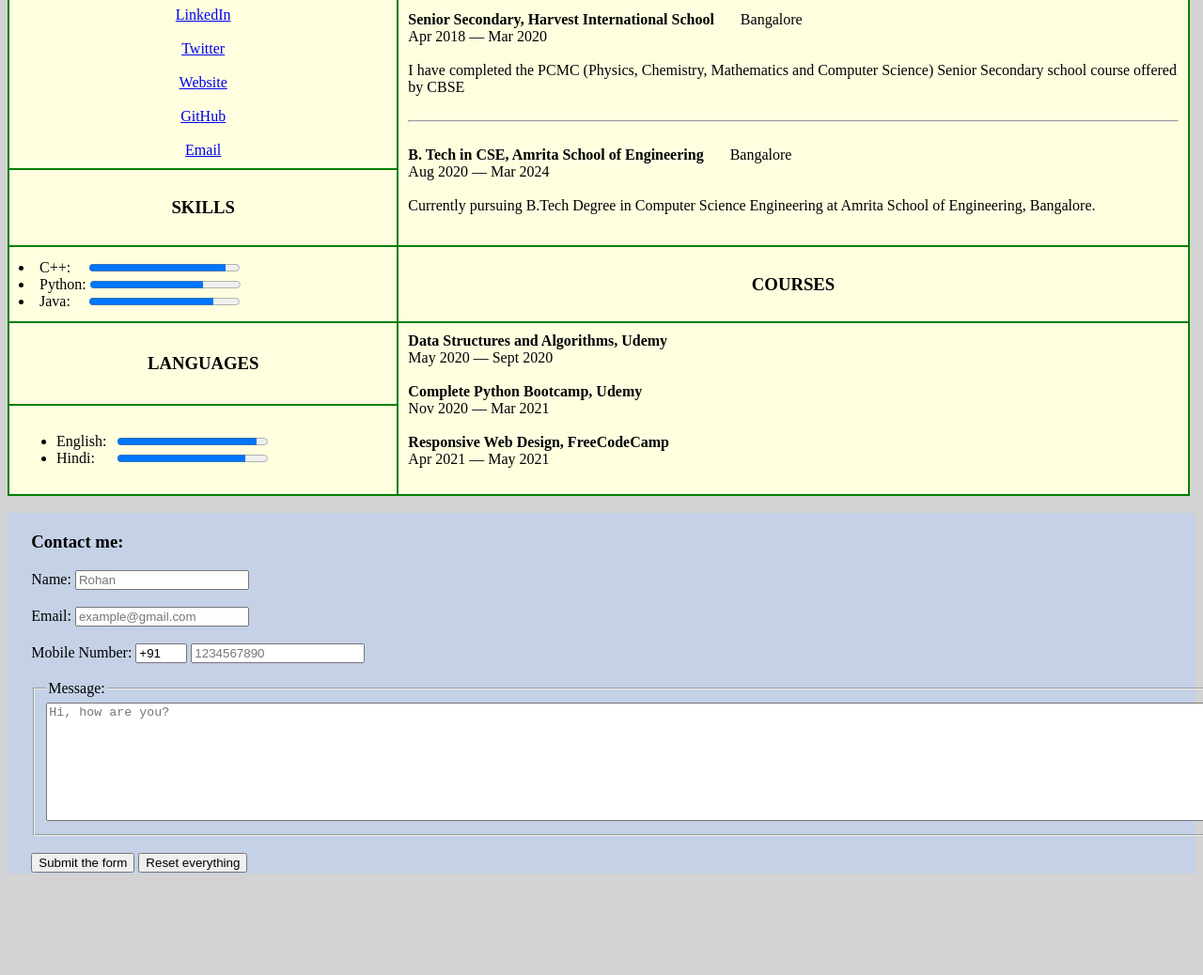
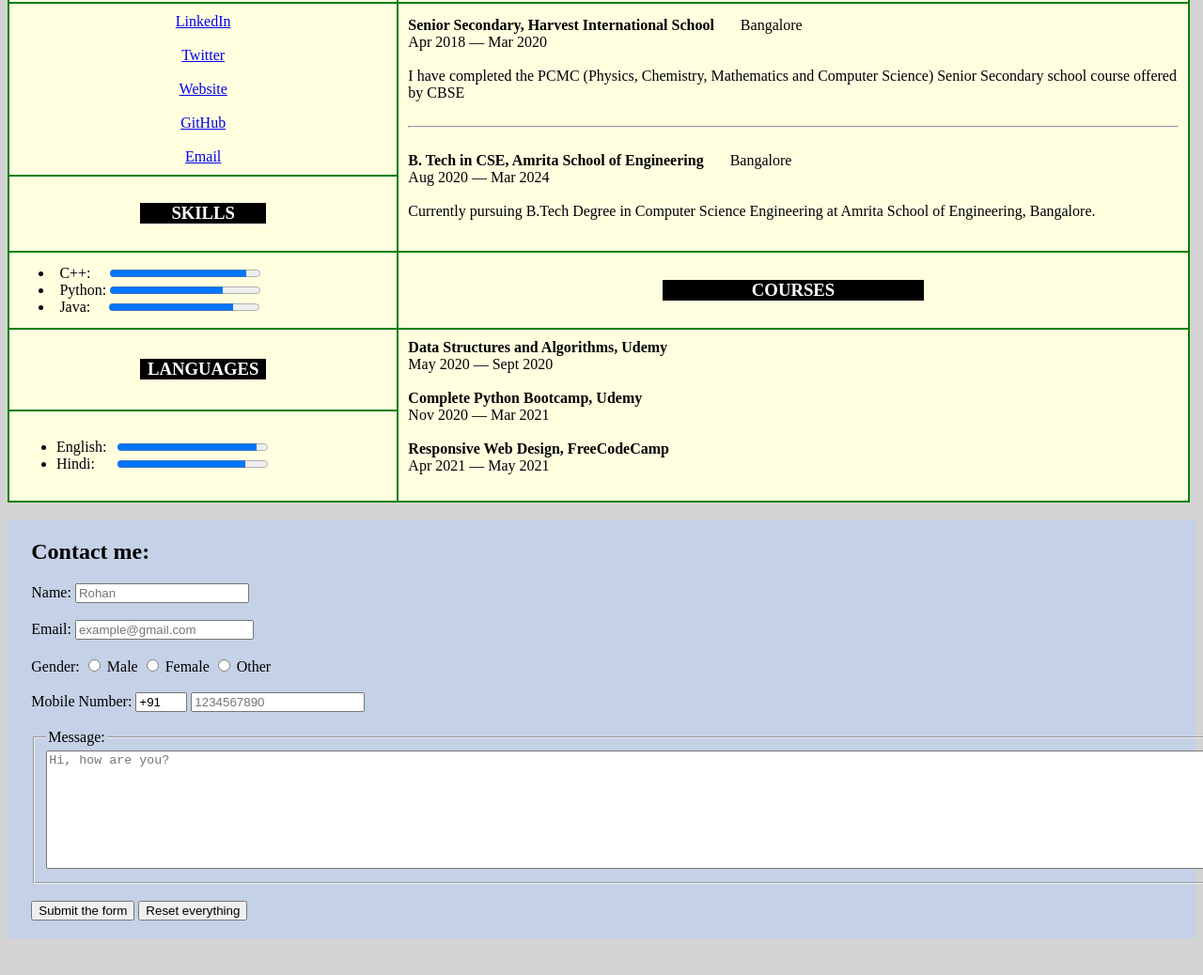
Before and after one commit to shubham-garg1/resume, a plain HTML site: page index.html in a window 1280 px wide. Shown: the part 490-1528 px from the top of the page at 94% size. Before the commit the page ends 1464 px from the top, so only its background shows below. Drawn offline with Linux system fonts and the light colour scheme.

Commit message:
Update index.html

```diff
--- a/index.html
+++ b/index.html
@@ -6,6 +6,17 @@
     </head>
 
     <style>
+
+        h3{
+            background-color: black;
+            color: white;
+            margin-right:33%;
+            margin-left:33%;
+        }
+
+        .skills{
+            padding-left: 2.5%;
+        }
 
         .header {
             position: fixed;
@@ -47,7 +58,7 @@
         <div>
             <img src="image.PNG" alt="this is an image" class="picture" height="100px" width="auto">
             <h1> &nbsp;&nbsp;SHUBHAM GARG</h1>
-            <h3> &nbsp;&nbsp;&nbsp;&nbsp;Software Developer</h3>
+            <h2> &nbsp;&nbsp;&nbsp;Software Developer</h2>
         </div>
         <table border="1" bordercolor="green" bgcolor="lightyellow" width=99.5% cellpadding="10" cellspacing="0">
 
@@ -139,7 +150,7 @@
                 </td>
             </tr>
             <tr>
-                <td>
+                <td class="skills">
                     <li>
                         <label for="file">C++: &nbsp;&nbsp;&nbsp;</label>
                         <progress id="file" value="91" max="100"> 91% </progress>
@@ -221,12 +232,20 @@
         <br>
 
         <form action="#" style="background-color:#c4d1e6; padding: 0.1% 2%;">
-            <h3>Contact me: </h3>
+            <h2>Contact me: </h2>
             <label for="name">Name: </label>
             <input type="text" name="name" id="name" placeholder="Rohan">
             <br> <br>
             <label for="email">Email: </label>
-            <input type="email" name="email" id="email" placeholder="example@gmail.com">
+            <input type="email" name="email" id="email" style="width: 15%;" placeholder="example@gmail.com">
+            <br> <br>
+            <label for="gender">Gender: </label>
+            <input type="radio" id="male" name="gender" value="male">
+            <label for="male">Male</label>
+            <input type="radio" id="female" name="gender" value="female">
+            <label for="female">Female</label>
+            <input type="radio" id="other" name="gender" value="other">
+            <label for="other">Other</label>
             <br> <br>
             <label for="phone">Mobile Number: </label>
             <label for="browser"></label>
@@ -254,6 +273,8 @@
             <br>
             <input type="submit" value="Submit the form">
             <input type="reset" value="Reset everything">
+            <br>
+            <br>
 
         </form>
 
```
